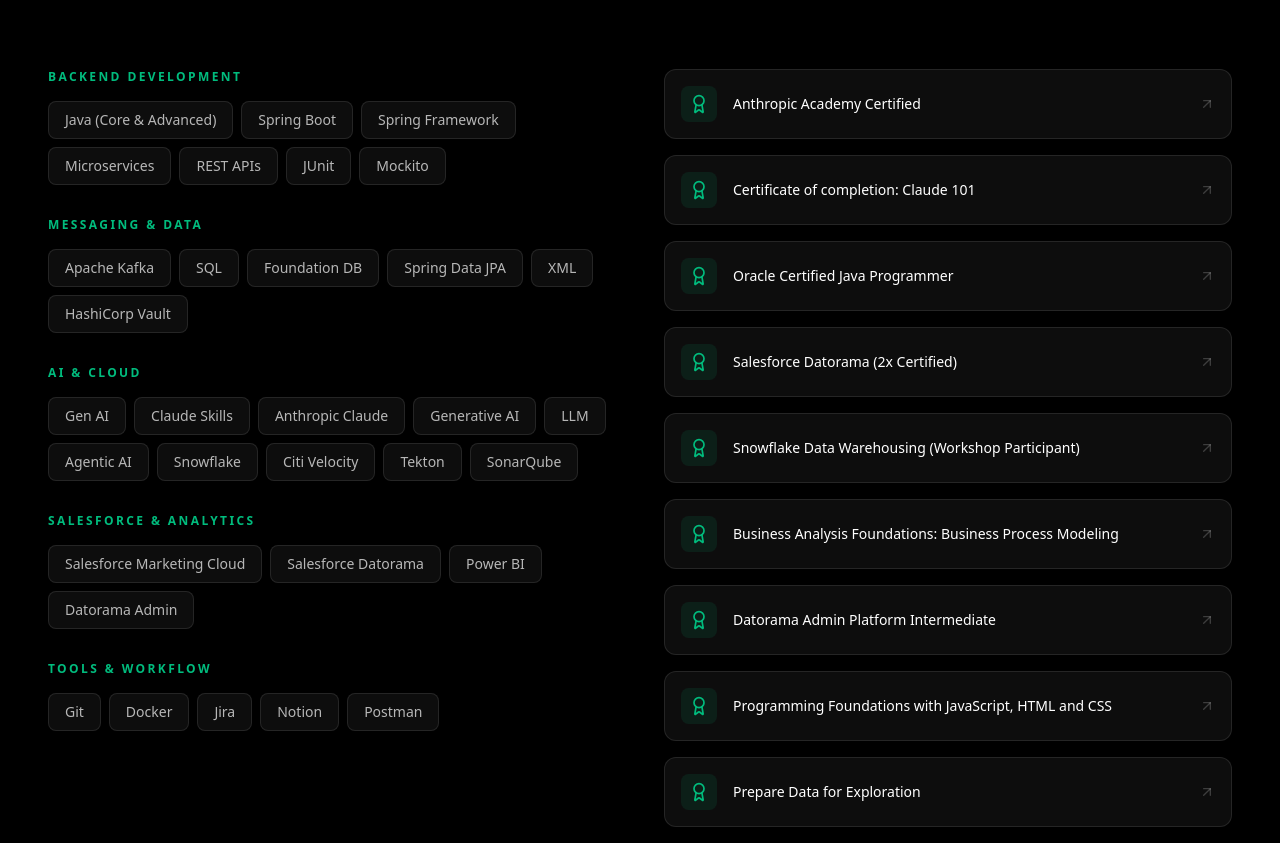
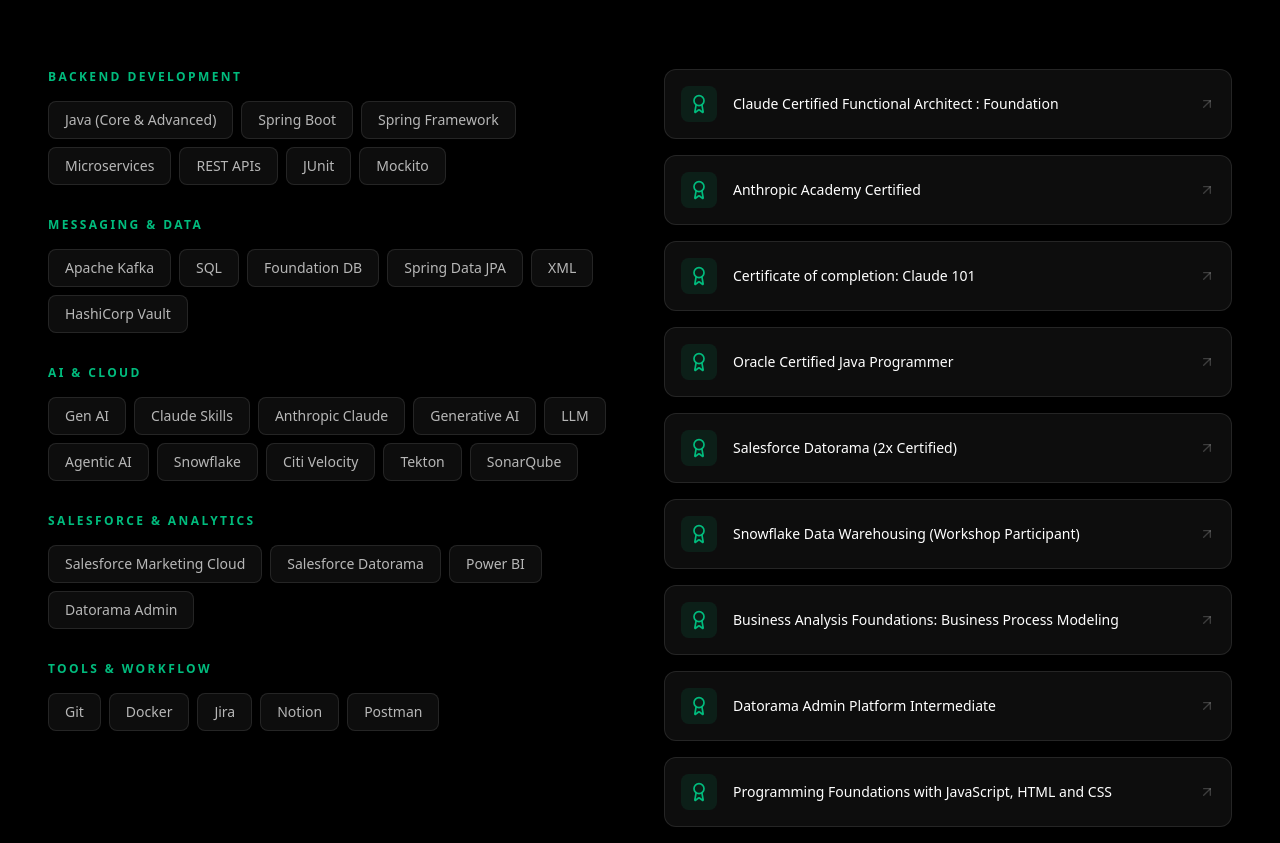
Before and after one commit to divyanshu29/Portfolio, a React (Vite) app: page / in a window 1280 px wide. Shown: the part 5446-6289 px from the top of the page. Built offline with nearby package versions, Linux system fonts and the light colour scheme.

Commit message:
add Claude Certification

```diff
--- a/src/constants.ts
+++ b/src/constants.ts
@@ -136,6 +136,7 @@ export const RESUME_DATA = {
     "Tools & Workflow": ["Git", "Docker", "Jira", "Notion", "Postman"]
   },
   "certifications": [
+    { "name": "Claude Certified Functional Architect : Foundation", "url": "https://verify.skilljar.com/c/azgmyymbwyjb" },
     { "name": "Anthropic Academy Certified", "url": "https://www.linkedin.com/in/divyanshu-29/details/certifications/" },
     { "name": "Certificate of completion: Claude 101", "url": "https://www.linkedin.com/in/divyanshu-29/details/certifications/" },
     { "name": "Oracle Certified Java Programmer", "url": "https://www.linkedin.com/in/divyanshu-29/details/certifications/" },
```
